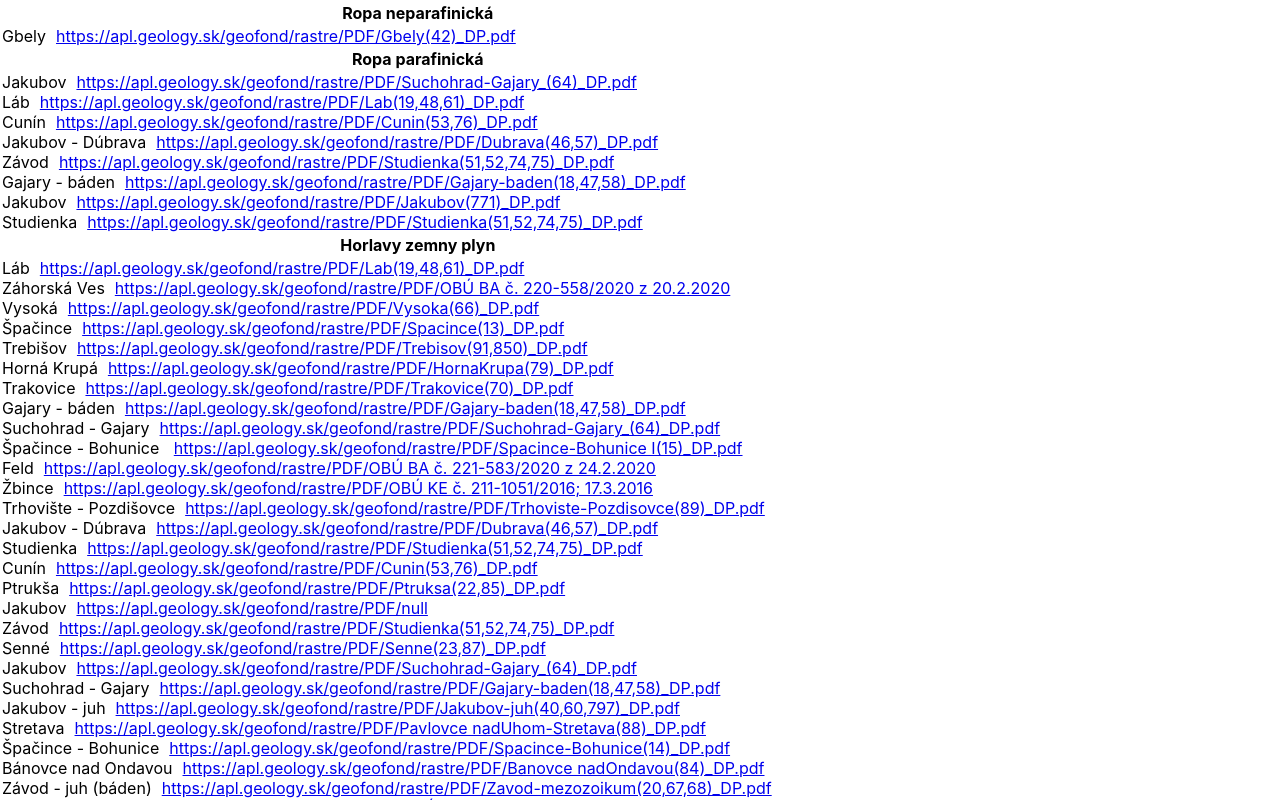
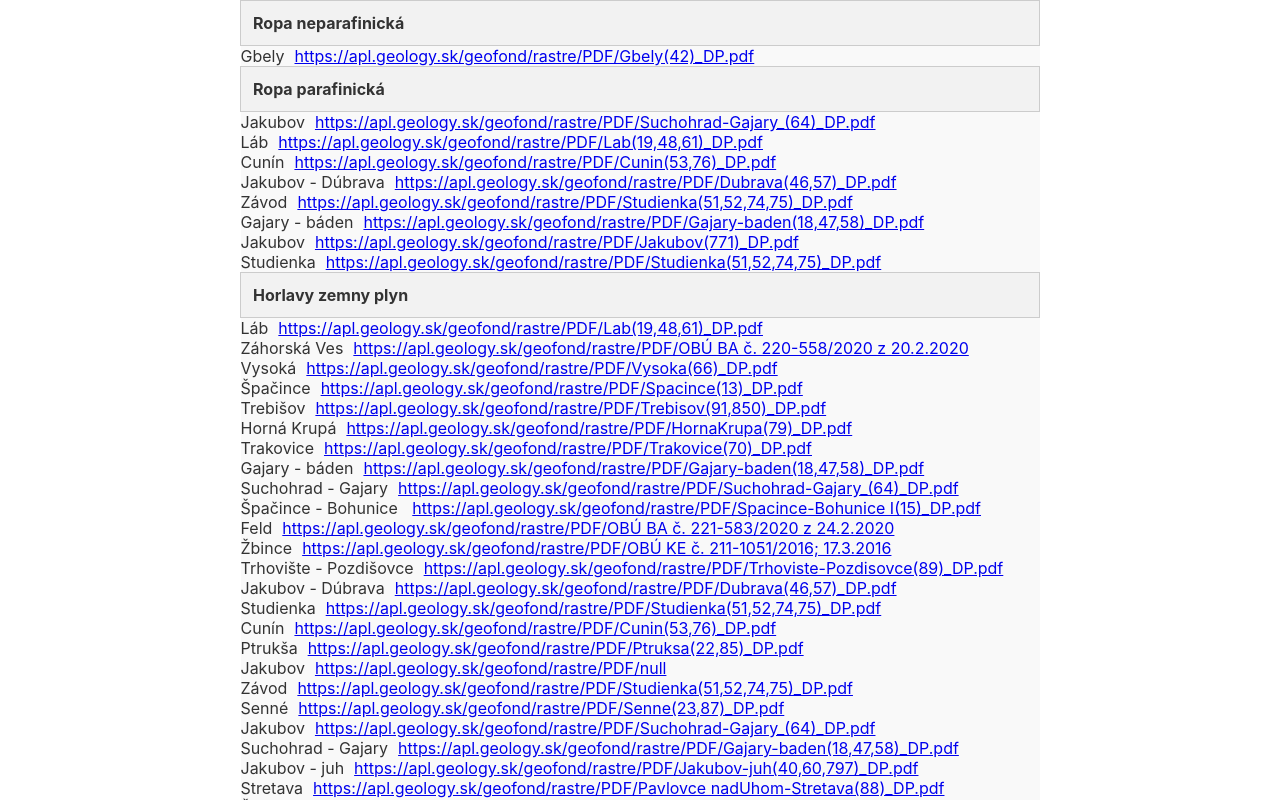
Before and after one commit to xpetrek/robert_geo, a React (Create React App) app: page / in a window 1280 px wide. Shown: the top 800 px of the page. Built offline with nearby package versions, Linux system fonts and the light colour scheme.

Commit message:
Added css

```diff
--- a/src/App.css
+++ b/src/App.css
@@ -1,38 +1,27 @@
-.App {
-  text-align: center;
+table {
+  border-collapse: collapse;
+  width: 100%;
+  max-width: 800px;
+  margin: 0 auto;
+  font-size: 16px;
+  color: #333;
 }
 
-.App-logo {
-  height: 40vmin;
-  pointer-events: none;
+th, td {
+  padding: 12px;
+  text-align: left;
+  border: 1px solid #ccc;
 }
 
-@media (prefers-reduced-motion: no-preference) {
-  .App-logo {
-    animation: App-logo-spin infinite 20s linear;
-  }
+th {
+  background-color: #f2f2f2;
+  font-weight: bold;
 }
 
-.App-header {
-  background-color: #282c34;
-  min-height: 100vh;
-  display: flex;
-  flex-direction: column;
-  align-items: center;
-  justify-content: center;
-  font-size: calc(10px + 2vmin);
-  color: white;
+tr:nth-child(even) {
+  background-color: #f9f9f9;
 }
 
-.App-link {
-  color: #61dafb;
+tr:hover {
+  background-color: #e6e6e6;
 }
-
-@keyframes App-logo-spin {
-  from {
-    transform: rotate(0deg);
-  }
-  to {
-    transform: rotate(360deg);
-  }
-}
```
